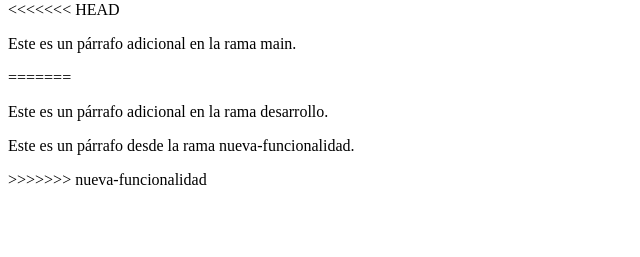
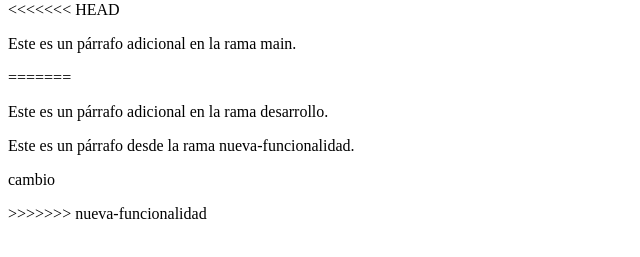
Before and after one commit to Guillemat09/proyecto-web, a plain HTML site: page index.html in a window 1280 px wide. Shown: the part 79-336 px from the top of the page, without its empty margins (0-640 px from the left). Drawn offline with Linux system fonts and the light colour scheme.

Commit message:
cambio realizado

```diff
--- a/index.html
+++ b/index.html
@@ -10,6 +10,8 @@
 =======
     <p>Este es un párrafo adicional en la rama desarrollo.</p>
     <p>Este es un párrafo desde la rama nueva-funcionalidad.</p>
+    <p>cambio
+    </p>
 
 >>>>>>> nueva-funcionalidad
 </body>
```
